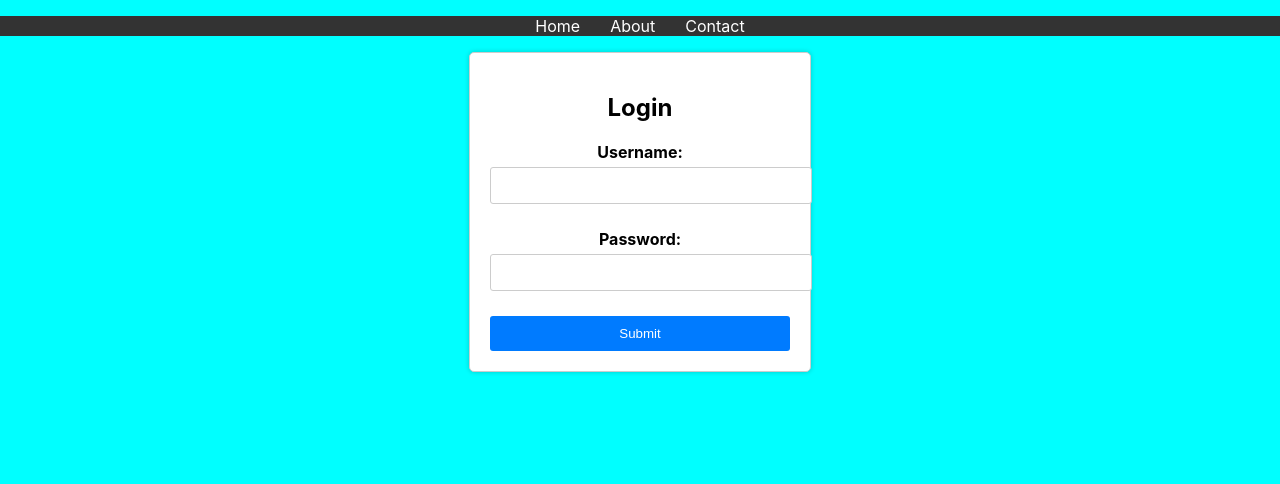
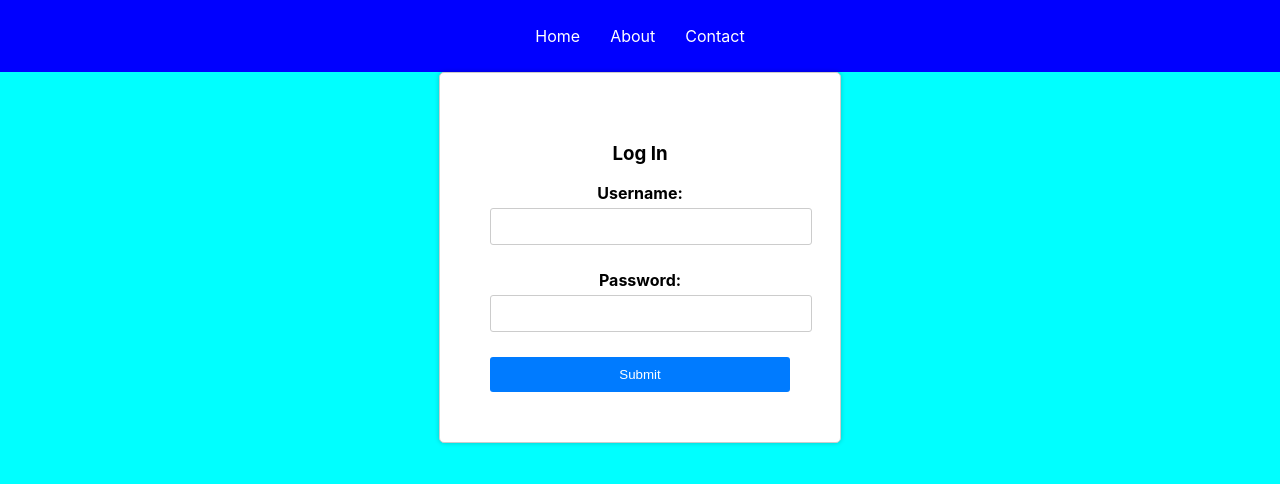
Before and after one commit to JasonNaggles/Week13Assignment, a React (Create React App) app in the folder test-app/: page / in a window 1280 px wide. Shown: the top 484 px of the page. Built offline with nearby package versions, Linux system fonts and the light colour scheme.

Commit message:
first commit

```diff
--- a/test-app/src/App.css
+++ b/test-app/src/App.css
@@ -8,7 +8,7 @@
 .login {
   max-width: 300px;
   margin: 0 auto;
-  padding: 20px;
+  padding: 50px;
   border: 1px solid #ccc;
   border-radius: 5px;
   background-color: #fff;
@@ -58,7 +58,8 @@ body {
 }
 
 nav {
-  background-color: #333;
+  padding: 10px;
+  background-color: blue;
   color: #fff;
 }
 
@@ -81,3 +82,11 @@ a {
 a:hover {
   text-decoration: underline;
 }
+
+.login-header {
+  font-size: 24px;
+  text-align: center;
+  border-bottom: 2px solid #333;
+  padding-bottom: 10px;
+  margin-bottom: 20px;
+}
--- a/test-app/src/components/Login.js
+++ b/test-app/src/components/Login.js
@@ -23,7 +23,7 @@ class Login extends Component {
   render() {
     return (
       <div className="login">
-        <h2>Login</h2>
+        <h3>Log In</h3>
         <form onSubmit={this.handleSubmit}>
           <div className="form-group">
             <label htmlFor="username">Username:</label>
--- a/test-app/src/components/Navigation.css
+++ /dev/null
@@ -1,25 +0,0 @@
-nav {
-    display: flex;
-    color: #fff;
-    width: 100vw;
-}
-
-ul {
-    list-style: none;
-    padding: 0;
-    display: flex;
-    justify-content: center;
-}
-
-li {
-    margin: 0 15px;
-}
-
-a {
-    text-decoration: none;
-    color: #fff;
-}
-
-a:hover {
-    text-decoration: underline;
-}
```
